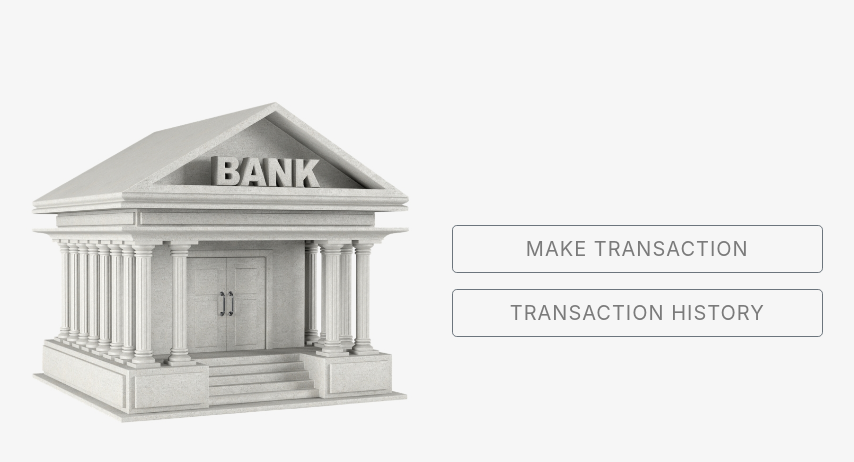
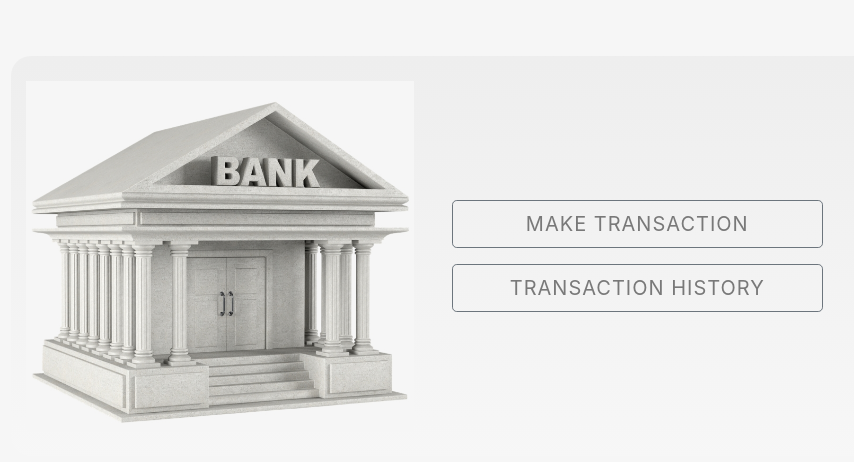
Before and after one commit to SumitBaria/bank-transfer-system-tsf, a PHP site: page /PHP/index.php in a window 1280 px wide. Shown: the part 168-630 px from the top of the page, without its empty margins (179-1033 px from the left). Run offline with PHP 8.4, Linux system fonts and the light colour scheme.

Commit message:
Changing CSS file

```diff
--- a/PHP/Static/styles.css
+++ b/PHP/Static/styles.css
@@ -29,10 +29,10 @@ body {
 }
 
 .container__main {
-  background-color: linear-gradient(
-    rgba(rgba(167, 167, 167, 0.1)),
-    rgba(rgba(255, 255, 255, 0))
-  );
+  background-image: linear-gradient(
+    rgba(167, 167, 167, 0.103),
+    rgba(255, 255, 255, 0.089)
+  ) !important;
   margin-top: 100px;
   width: 900px;
   height: 400px;
@@ -61,7 +61,7 @@ body {
 
 .btn_main {
   display: flex;
-  margin-top: 50px;
+
   align-self: center;
   flex-direction: column;
 }
```
